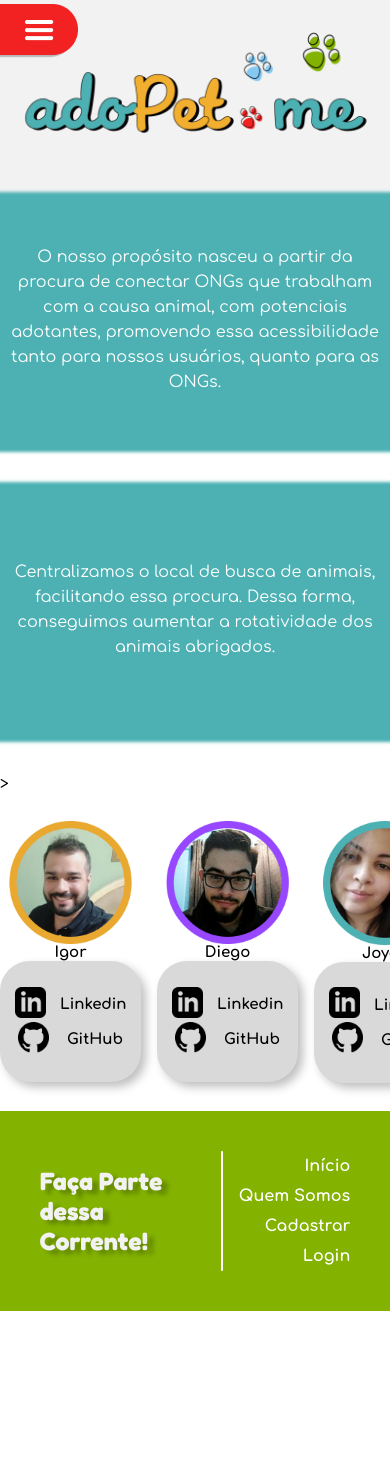
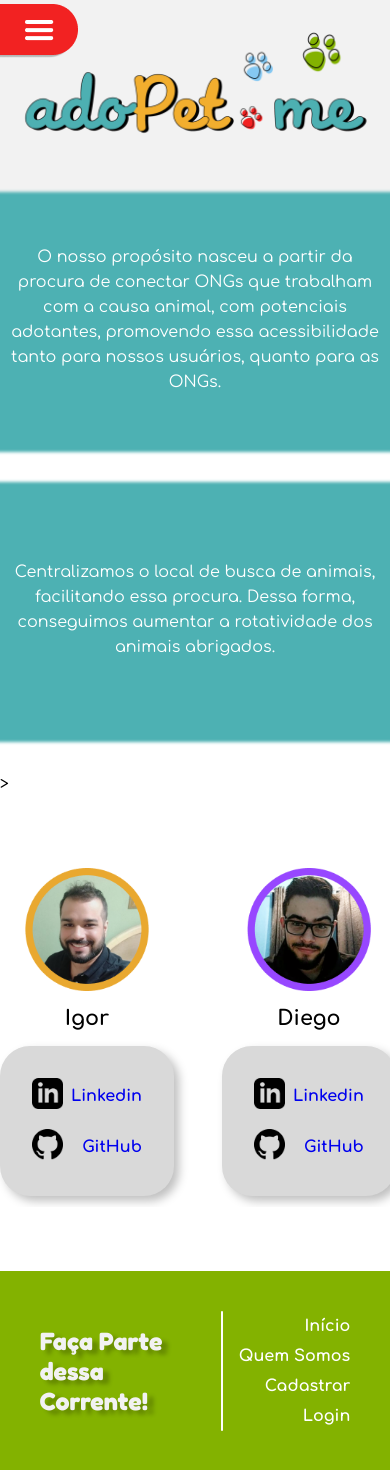
Before and after one commit to marcelossf/adopetme, a React (Create React App) app: page /quem-somos in a window 390 px wide. Before the commit the page ends 1311 px from the top, so only its background shows below. Built offline with nearby package versions, Linux system fonts and the light colour scheme; no server answers.

Commit message:
fix: responsividade card equipe

```diff
--- a/src/components/WhoWe/index.jsx
+++ b/src/components/WhoWe/index.jsx
@@ -7,7 +7,7 @@ import LogoGit from "../../assets/git.png";
 import LogoLinkedin from "../../assets/linkedin.png";
 import redPaw from "../../assets/paws.png";
 
-import { DivText, List, Main } from "./style";
+import { DivText, List, ParagraphWrapper } from "./style";
 
 export const QuemSomos = () => {
 	const images = [
@@ -58,8 +58,8 @@ export const QuemSomos = () => {
 	];
 
 	return (
-		<>
-			<Main>
+		<main>
+			<ParagraphWrapper>
 				<div className="paragraph-container">
 					<p className="paragraph">
 						O nosso propósito nasceu a partir da procura de conectar
@@ -75,9 +75,9 @@ export const QuemSomos = () => {
 					</p>
 				</div>
 				<img className="redPaw" src={redPaw} alt="Patinha vermelha" />>
-			</Main>
+			</ParagraphWrapper>
 			<DivText>
-				<p className="title-ul">Conheça nossa equipe!</p>
+				<h2 className="title-ul">Conheça nossa equipe!</h2>
 			</DivText>
 			<List>
 				{images.map((pick, index) => (
@@ -129,6 +129,6 @@ export const QuemSomos = () => {
 					</li>
 				))}
 			</List>
-		</>
+		</main>
 	);
 };
--- a/src/components/WhoWe/style.js
+++ b/src/components/WhoWe/style.js
@@ -1,6 +1,6 @@
 import styled from "styled-components";
 
-export const Main = styled.main`
+export const ParagraphWrapper = styled.div`
 	position: relative;
 	display: flex;
 	flex-direction: column;
@@ -37,7 +37,8 @@ export const Main = styled.main`
 		}
 	}
 	.div-half {
-	display: none;
+		display: none;
+
 		@media(min-width:1000px){
 			display: block;
 			position: relative;
@@ -49,20 +50,14 @@ export const Main = styled.main`
 			background-color: #f2ae2f;
 		}
 	}
-
 }
-
 		.redPaw {
-			/* width: 148px; */
-			/* height: 139px; */
 			position: absolute;
 			right: 0;
 			bottom:0;
-		}
-	}
-	@media (max-width: 1025px) {
-		.redPaw {
-			display: none;
+			@media (max-width: 1000px) {
+					display: none;
+			}
 		}
 	}
 `;
@@ -72,36 +67,44 @@ export const List = styled.ul`
 	flex-direction: row;
 	align-items: center;
 	overflow: scroll;
-	margin-top: -13px;
-	max-height: 345px;
-	height: 331px;
-	min-width: 271px;
+	gap: 3em;
+
+	height: 350px;
+	width: 100%;
+
+	margin: 4em auto;
+	@media (min-width: 1000px) {
+		overflow: hidden;
+		justify-content: center;
+	}
+
+	.list-who {
+		display: flex;
+		flex-direction: column;
+		align-items: center;
+		gap: 1em;
+	}
 
 	.imgFace {
 		max-width: 124px;
 		min-width: 103px;
 	}
-
-	.list-who {
-		display: flex;
-		flex-direction: column;
-		align-content: center;
-		align-items: center;
-		margin-right: 16px;
-		margin-top: 12px;
+	p.name {
+		font-size: 1.3rem;
 	}
 	.container-informations {
 		display: flex;
 		flex-direction: column;
+		align-items: flex-start;
+		justify-content: center;
+		gap: 1em;
+
+		padding: 2em;
+
 		background-color: #d9d9d9;
+
 		border-radius: 30px;
-		max-width: 153px;
-		border-radius: 30px;
-		max-height: 142px;
-		justify-content: center;
 		box-shadow: 5px 5px 10px rgba(0, 0, 0, 0.25);
-		min-width: 141px;
-		min-height: 121px;
 	}
 	.logoLink,
 	.logoGit {
@@ -113,31 +116,17 @@ export const List = styled.ul`
 
 	.box-link,
 	.box-git {
+		width: 100%;
 		display: flex;
+		gap: 0.5em;
 		align-items: center;
-		justify-content: space-evenly;
+		justify-content: space-between;
 	}
 
 	.phrase-link,
 	.phrase-git,
 	.name {
-		font-size: 15px;
 		font-weight: 700;
-		color: black;
-		text-decoration: none;
-	}
-
-	@media (min-width: 1025px) {
-		justify-content: center;
-		overflow: hidden;
-
-		.list-who {
-			margin-right: 74px;
-		}
-	}
-
-	@media (min-width: 800px) {
-		justify-content: center;
 	}
 `;
 
@@ -146,9 +135,9 @@ export const DivText = styled.div`
 	justify-content: center;
 
 	.title-ul {
-		font-size: 35px;
-		font-family: "Fredoka One";
-		color: #f22222;
+		font-size: 2.3rem;
+		font-family: "fredoka";
+		color: var(--red);
 	}
 
 	@media (max-width: 1025px) {
```
